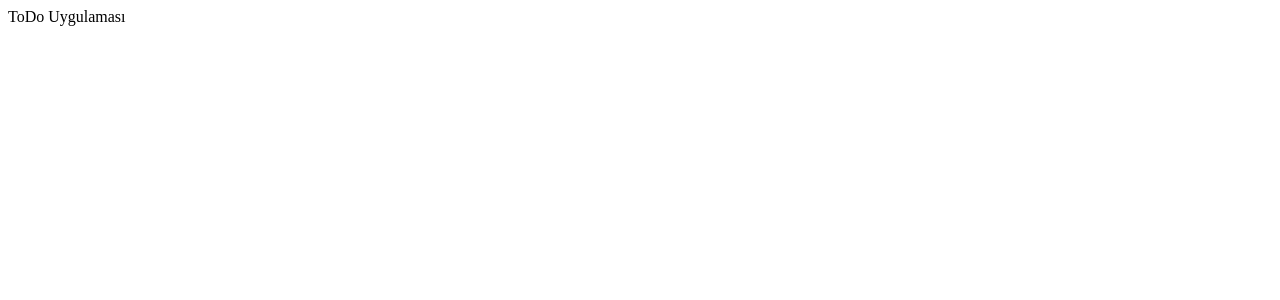
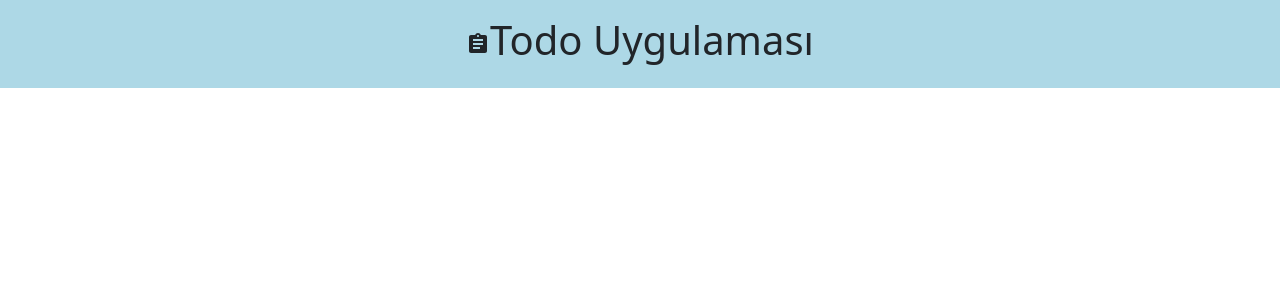
Before and after one commit to zehraseren/todoproject, a React (Create React App) app: page / in a window 1280 px wide. Shown: the top 300 px of the page. Built offline with nearby package versions, Linux system fonts and the light colour scheme.

Commit message:
React Bootstrap, Material UI, Material UI Icon paketleri indirildi, Header component'i oluşturuldu, gerekli CSS ugulamaları yapıldı.

```diff
--- a/package.json
+++ b/package.json
@@ -3,10 +3,16 @@
   "version": "0.1.0",
   "private": true,
   "dependencies": {
+    "@emotion/react": "^11.11.3",
+    "@emotion/styled": "^11.11.0",
+    "@mui/icons-material": "^5.15.6",
+    "@mui/material": "^5.15.6",
     "@testing-library/jest-dom": "^5.17.0",
     "@testing-library/react": "^13.4.0",
     "@testing-library/user-event": "^13.5.0",
+    "bootstrap": "^5.3.2",
     "react": "^18.2.0",
+    "react-bootstrap": "^2.10.0",
     "react-dom": "^18.2.0",
     "react-scripts": "5.0.1",
     "web-vitals": "^2.1.4"
--- a/public/index.html
+++ b/public/index.html
@@ -5,6 +5,12 @@
     <link rel="icon" href="%PUBLIC_URL%/favicon.ico" />
     <meta name="viewport" content="width=device-width, initial-scale=1" />
     <meta name="theme-color" content="#000000" />
+    <link
+      rel="stylesheet"
+      href="https://cdn.jsdelivr.net/npm/bootstrap@5.3.0/dist/css/bootstrap.min.css"
+      integrity="sha384-9ndCyUaIbzAi2FUVXJi0CjmCapSmO7SnpJef0486qhLnuZ2cdeRhO02iuK6FUUVM"
+      crossorigin="anonymous"
+    />
     <title>ToDo Project</title>
   </head>
   <body>
--- a/src/App.css
+++ b/src/App.css
@@ -0,0 +1,16 @@
+* {
+  box-sizing: border-box;
+  padding: 0;
+  margin: 0;
+}
+
+body {
+  background-color: #fff;
+}
+
+header {
+  background-color: lightblue;
+  padding: 16px 32px;
+  display: flex;
+  justify-content: center;
+}
--- a/src/App.js
+++ b/src/App.js
@@ -1,9 +1,10 @@
 import './App.css';
+import Header from './Header';
 
 function App() {
   return (
     <div className="App">
-      ToDo Uygulaması
+      <Header/>
     </div>
   );
 }
--- /dev/null
+++ b/src/Header.jsx
@@ -0,0 +1,15 @@
+import React from "react";
+import AssignmentIcon from "@mui/icons-material/Assignment";
+
+function Header() {
+  return (
+    <header>
+      <h1>
+        <AssignmentIcon />
+        Todo Uygulaması
+      </h1>
+    </header>
+  );
+}
+
+export default Header;
```
Also changed, not shown: 1 other file (tests, documents, lock files or other folders).
